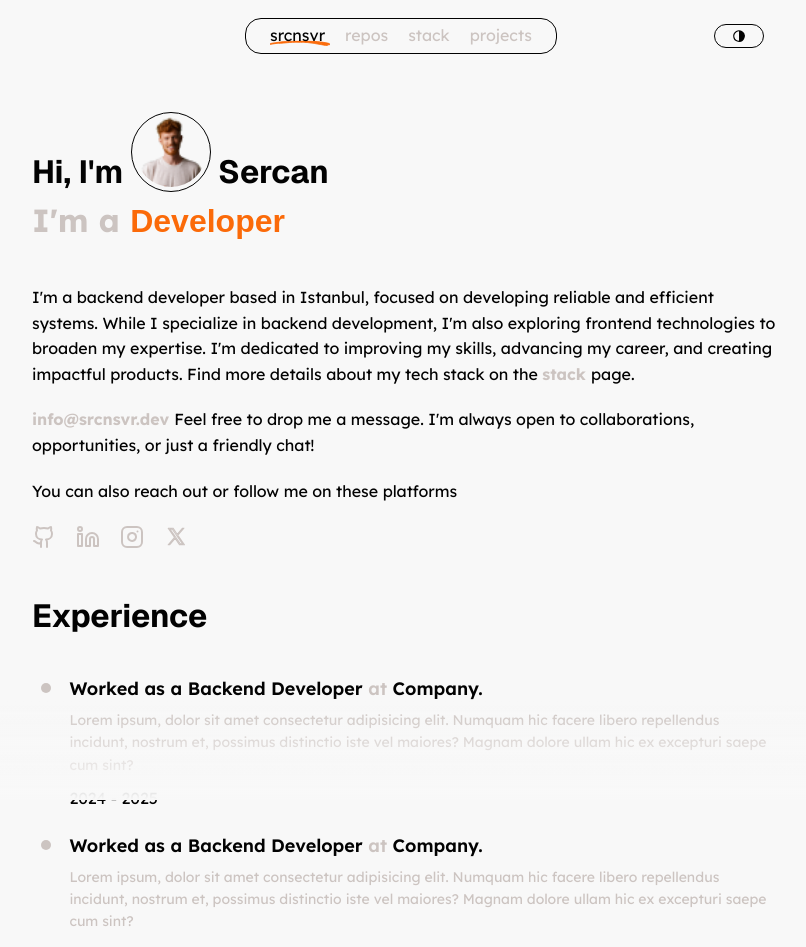
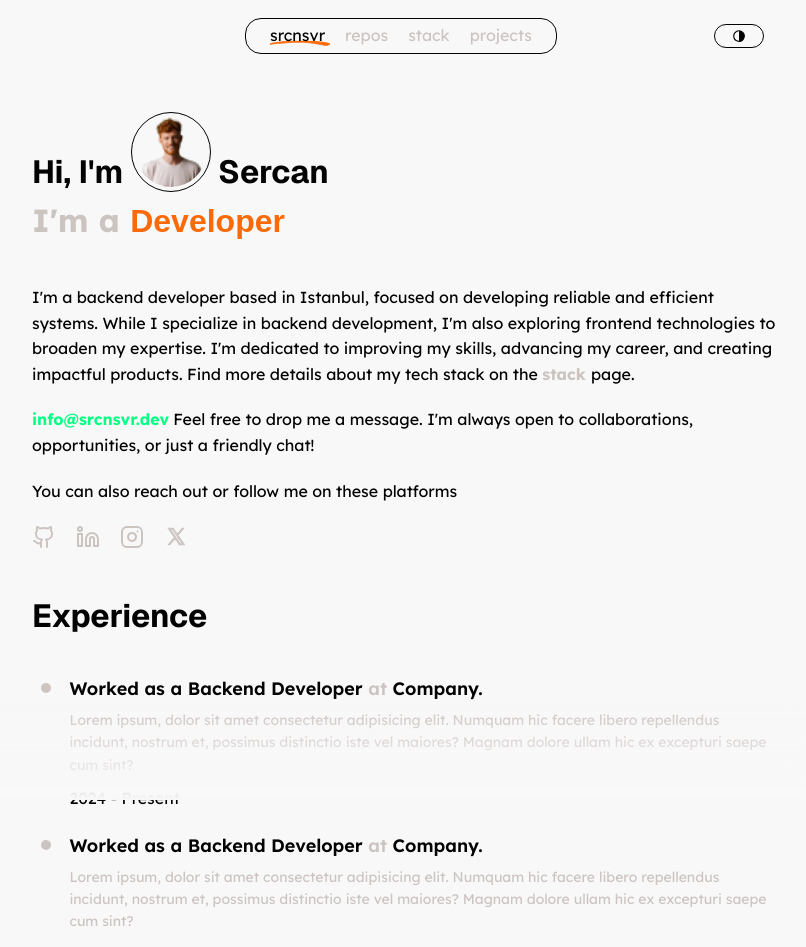
Before and after one commit to SercanSever/srcnsvr, a React (Vite) app: page / in a window 1280 px wide. Shown: the top 947 px of the page, without its empty margins (234-1040 px from the left). Built offline with nearby package versions, Linux system fonts and the light colour scheme; a web font is replaced by a local one.

Commit message:
enhance hover effects for links in footer, mail, navbar, and readme; update scrollbar color and smooth scrolling; correct experience year to 'Present'

```diff
--- a/src/components/footer/footer.css
+++ b/src/components/footer/footer.css
@@ -12,6 +12,12 @@
     .footerLinks {
       display: flex;
       gap: 20px;
+
+      a {
+        &:hover {
+          color: var(--hg-orange);
+        }
+      }
     }
   }
 
--- a/src/components/mail/mail.css
+++ b/src/components/mail/mail.css
@@ -1,5 +1,4 @@
-a {
-  &:hover {
-    color: var(--hg-green);
-  }
+.mail {
+  padding-right: var(--padding-1);
+  color: var(--hg-green);
 }
--- a/src/components/mail/mail.jsx
+++ b/src/components/mail/mail.jsx
@@ -3,8 +3,8 @@ import "./mail.css";
 const Mail = () => {
   return (
     <>
-      <Link to={"mailto:info@srcnsvr.dev"} className="lexend-bold">
-        info@srcnsvr.dev{" "}
+      <Link to={"mailto:info@srcnsvr.dev"} className="lexend-bold mail">
+        info@srcnsvr.dev
       </Link>
     </>
   );
--- a/src/components/navbar/navlinks/navlinks.css
+++ b/src/components/navbar/navlinks/navlinks.css
@@ -9,6 +9,10 @@
   a {
     .underline {
       display: none;
+    }
+
+    &:hover {
+      color: var(--hg-orange);
     }
   }
 
--- a/src/index.css
+++ b/src/index.css
@@ -69,6 +69,7 @@ body::after {
   );
   pointer-events: none;
   z-index: 9999;
+  scroll-behavior: smooth;
 }
 
 .light {
@@ -150,10 +151,6 @@ a {
   transition: color 0.5s ease;
 }
 
-a:hover {
-  color: var(--color-primary);
-}
-
 h1,
 h2,
 h3,
@@ -184,20 +181,12 @@ span {
 }
 
 ::-webkit-scrollbar-thumb {
-  background-color: var(--color-primary);
+  background-color: var(--hg-orange);
   border-radius: var(--border-radius-1);
 }
 
 ::-webkit-scrollbar-track {
   background-color: var(--color-secondary);
-}
-
-::-webkit-scrollbar-thumb:hover {
-  background-color: var(--cute-oranage);
-}
-
-::-webkit-scrollbar-thumb:active {
-  background-color: var(--cute-green);
 }
 
 @media (min-width: 320px) {
--- a/src/pages/home/experience/experience.jsx
+++ b/src/pages/home/experience/experience.jsx
@@ -20,7 +20,7 @@ const Experience = () => {
                 excepturi saepe cum sint?
               </p>
             </div>
-            <span className="year">2024 - 2025</span>
+            <span className="year">2024 - Present</span>
           </div>
         </div>
         <div className="content">
--- a/src/pages/home/readme/readme.css
+++ b/src/pages/home/readme/readme.css
@@ -31,5 +31,11 @@
     flex-direction: column;
     align-items: start;
     gap: 20px;
+
+    a {
+      &:hover {
+        color: var(--hg-orange);
+      }
+    }
   }
 }
```
